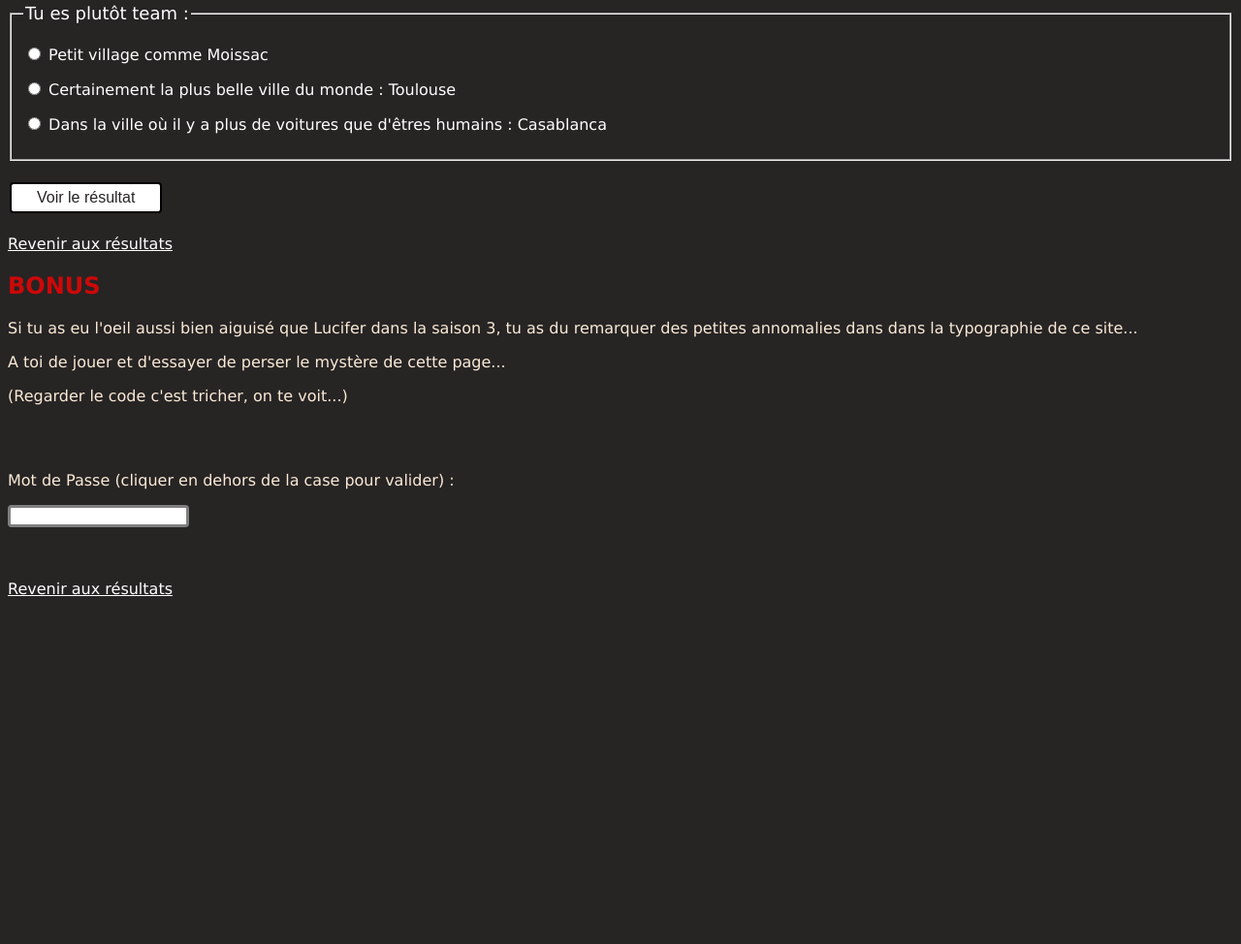
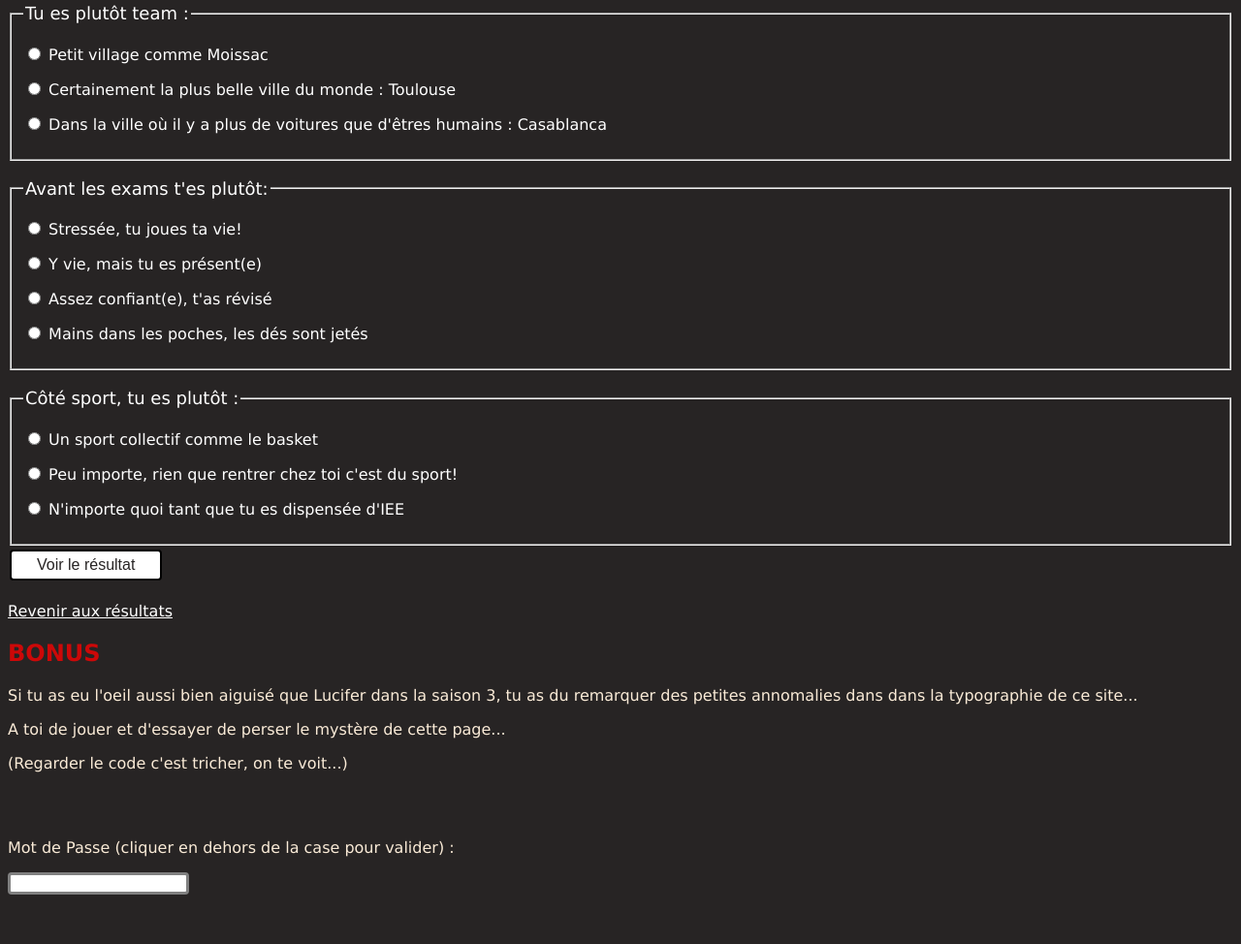
Before and after one commit to PMnerea/TestGit, a plain HTML site: page index.html in a window 1280 px wide. Shown: the part 6326-7300 px from the top of the page at 97% size. Before the commit the page ends 6951 px from the top, so only its background shows below. Drawn offline with Linux system fonts and the light colour scheme.

Commit message:
Update index.html

```diff
--- a/index.html
+++ b/index.html
@@ -1256,6 +1256,41 @@
             </p>
         </fieldset>
         <br />
+        <fieldset>
+            <legend>Avant les exams t'es plutôt: </legend>
+            <p>
+                <input type="radio" name="myst_5" value="carina">
+                <label for="r1">Stressée, tu joues ta vie!</label>
+            </p>
+            <p>
+                <input type="radio" name="myst_5" value="clem">
+                <label for="r2">Y vie, mais tu es présent(e)</label>
+            </p>
+            <p>
+                <input type="radio" name="myst_5" value="nerea">
+                <label for="r3">Assez confiant(e), t'as révisé</label>
+            </p>
+            <p>
+                <input type="radio" name="myst_5" value="chama">
+                <label for="r3">Mains dans les poches, les dés sont jetés</label>
+            </p>
+        </fieldset>
+        <br />
+        <fieldset>
+            <legend>Côté sport, tu es plutôt : </legend>
+            <p>
+                <input type="radio" name="myst_6" value="carina">
+                <label for="r1">Un sport collectif comme le basket</label>
+            </p>
+            <p>
+                <input type="radio" name="myst_6" value="clem">
+                <label for="r2">Peu importe, rien que rentrer chez toi c'est du sport!</label>
+            </p>
+            <p>
+                <input type="radio" name="myst_6" value="chama">
+                <label for="r3">N'importe quoi tant que tu es dispensée d'IEE</label>
+            </p>
+        </fieldset>
         <button onclick="ResMyst()">Voir le résultat</button>
         <br /><br />
         <div id="pMyst"></div>
```
